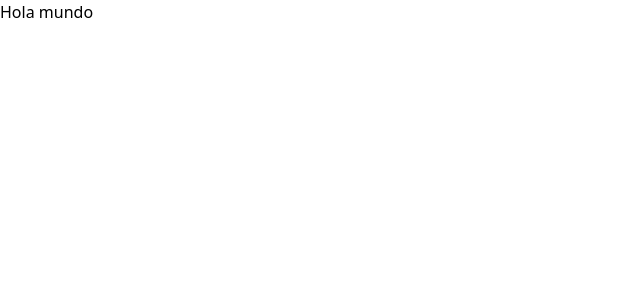
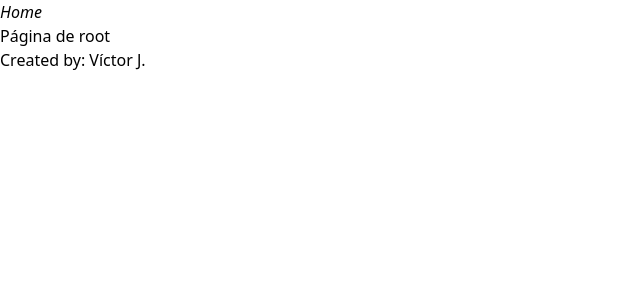
Before and after one commit to maximovj/Text2ArtJS, a React (Vite) app: page / in a window 1280 px wide. Shown: the top 300 px of the page, without its empty margins (0-640 px from the left). Built offline with nearby package versions, Linux system fonts and the light colour scheme.

Commit message:
* Se agrega páginas y rutas para nuestro aplicación web

```diff
--- a/src/App.jsx
+++ b/src/App.jsx
@@ -1,7 +1,6 @@
+import LayoutApp from "./components/LayoutApp";
 const App = () => {
-  return (
-    <div>Hola mundo</div>
-  )
+  return (<LayoutApp />)
 }
 
 export default App
--- /dev/null
+++ b/src/components/LayoutApp.jsx
@@ -0,0 +1,24 @@
+import MainRoutes from "../routes/MainRoutes";
+import routes from "../routes/routes";
+
+const LayoutApp = () => {
+    return (
+        <div className="container mx-auto">
+            <header className="py-2">
+                <nav className="py-2">
+                    <ul>
+                        <i><a href={routes.Root}>Home</a></i>
+                    </ul>
+                </nav>
+            </header>
+            <main className="h-screen">
+                <MainRoutes />
+            </main>
+            <footer>
+                <p className="text-center py-4 bg-black text-white">Created by: Víctor J.</p>
+            </footer>
+        </div>
+    )
+}
+
+export default LayoutApp
--- /dev/null
+++ b/src/pages/Error404.jsx
@@ -0,0 +1,14 @@
+import { Link } from "react-router-dom"
+import routes from "../routes/routes.js";
+
+const Error404 = () => {
+    return (
+        <div>
+            <h1>Error404</h1>
+            <h4>Página no encontrada</h4>
+            <Link to={routes.Root}>Volver</Link>
+        </div>
+    )
+}
+
+export default Error404
--- /dev/null
+++ b/src/routes/MainRoutes.jsx
@@ -0,0 +1,16 @@
+import { BrowserRouter, Routes, Route } from "react-router-dom";
+import Error404 from "../pages/Error404";
+import routes from "./routes.js";
+
+const MainRoutes = () => {
+    return (
+        <BrowserRouter basename={routes.BaseName}>
+            <Routes>
+                <Route path={routes.Root} element={<h1>Página de root</h1>} />
+                <Route path={routes.Error404} element={<Error404 />} />
+            </Routes>
+        </BrowserRouter>
+    )
+}
+
+export default MainRoutes
--- /dev/null
+++ b/src/routes/routes.js
@@ -0,0 +1,9 @@
+const baseUrl = import.meta.env.BASE_URL || '/';
+
+const routes = {
+    BaseName: baseUrl,
+    Root: '/',
+    Error404: '*',
+}
+
+export default routes
```
